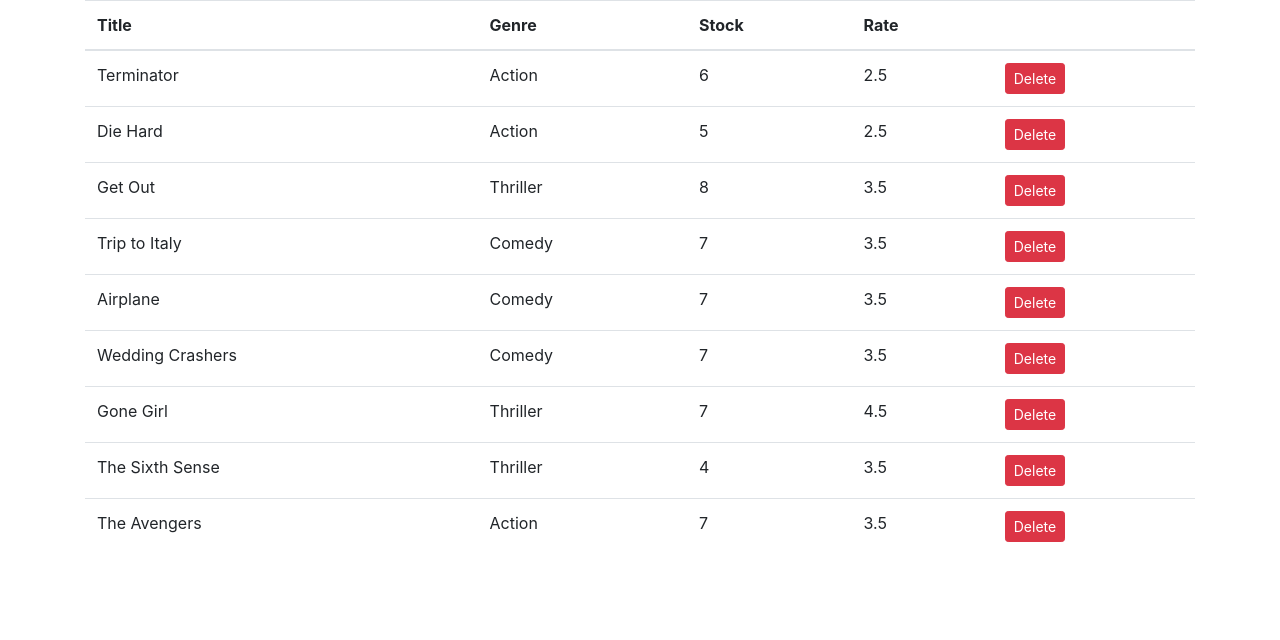
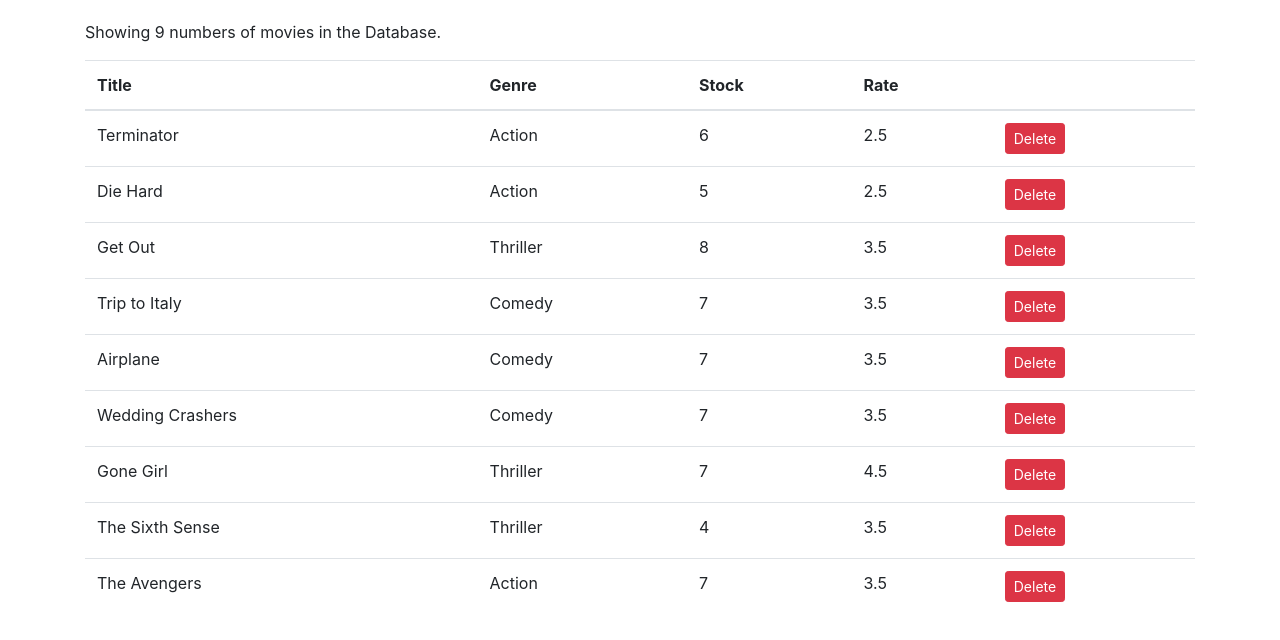
Before and after one commit to Jachrix/Veedly-Rentals, a React (Create React App) app: page / in a window 1280 px wide. Shown: the top 640 px of the page. Built offline with nearby package versions, Linux system fonts and the light colour scheme.

Commit message:
Components: Conditional Rendering

```diff
--- a/src/components/movie.jsx
+++ b/src/components/movie.jsx
@@ -13,7 +13,14 @@
     }
 
     render() {
-        return <table className="table">
+        const { length: count } = this.state.movies;
+        if(count === 0)
+            return <p>There are no movies in the Database...</p>;
+
+        return (
+            <React.Fragment>
+                <p>Showing { count } numbers of movies in the Database.</p>
+                <table className="table">
                     <thead>
                         <tr>
                             <th>Title</th>
@@ -34,7 +41,10 @@
                         </tr>
                     ))}
                     </tbody>
-        </table>;
+                </table>
+            </React.Fragment>
+
+        );
     }
 }
 
--- a/src/index.css
+++ b/src/index.css
@@ -1,13 +1,11 @@
 body {
-  margin: 0;
-  font-family: -apple-system, BlinkMacSystemFont, 'Segoe UI', 'Roboto', 'Oxygen',
-    'Ubuntu', 'Cantarell', 'Fira Sans', 'Droid Sans', 'Helvetica Neue',
-    sans-serif;
-  -webkit-font-smoothing: antialiased;
-  -moz-osx-font-smoothing: grayscale;
+    margin: 0;
+    padding: 20px 0 0 0;
+    font-family: -apple-system, BlinkMacSystemFont, 'Segoe UI', 'Roboto', 'Oxygen', 'Ubuntu', 'Cantarell', 'Fira Sans', 'Droid Sans', 'Helvetica Neue', sans-serif;
+    -webkit-font-smoothing: antialiased;
+    -moz-osx-font-smoothing: grayscale;
 }
 
 code {
-  font-family: source-code-pro, Menlo, Monaco, Consolas, 'Courier New',
-    monospace;
+    font-family: source-code-pro, Menlo, Monaco, Consolas, 'Courier New', monospace;
 }
```
Also changed, not shown: 1 other file (tests, documents, lock files or other folders). Lines whose indentation alone changed are shown as unchanged.
